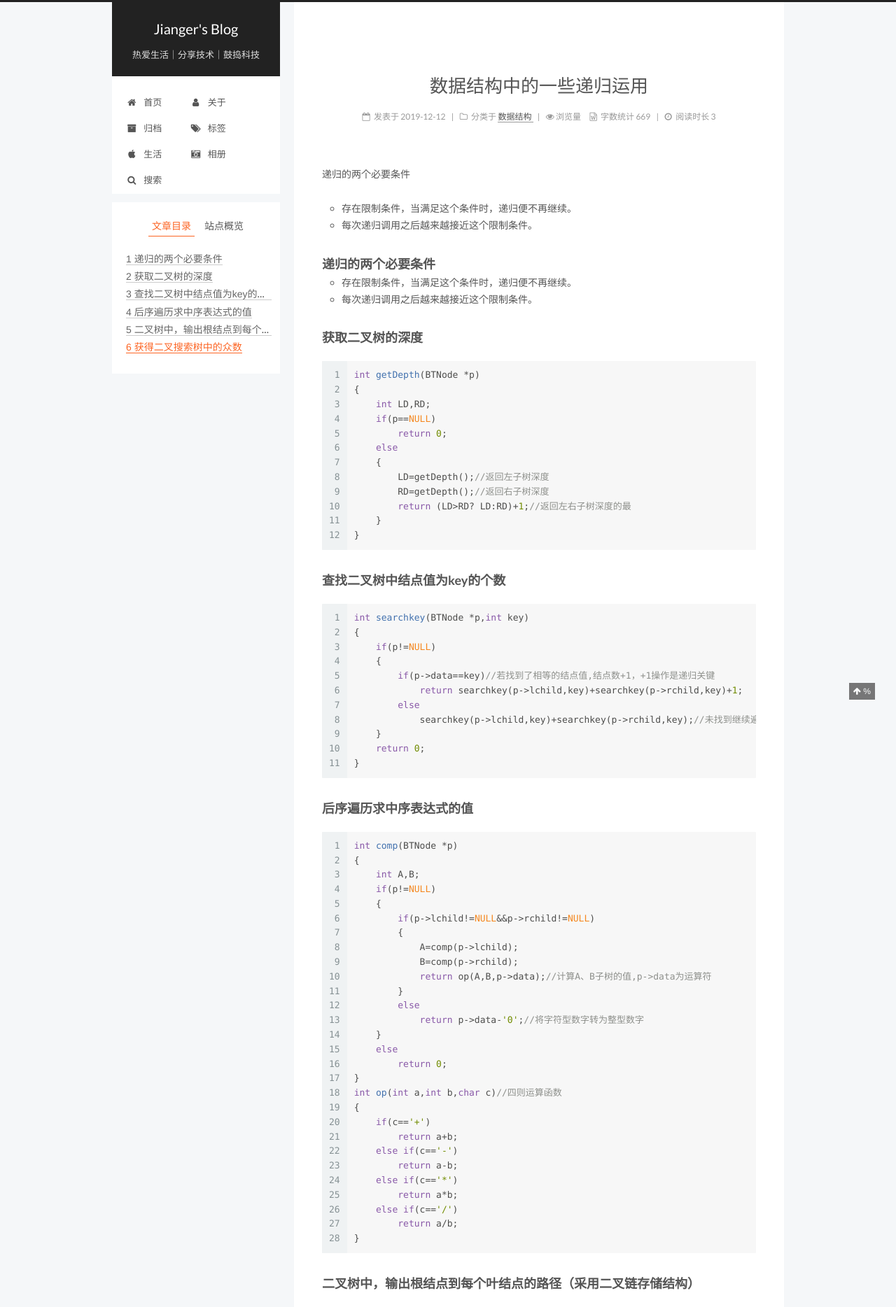
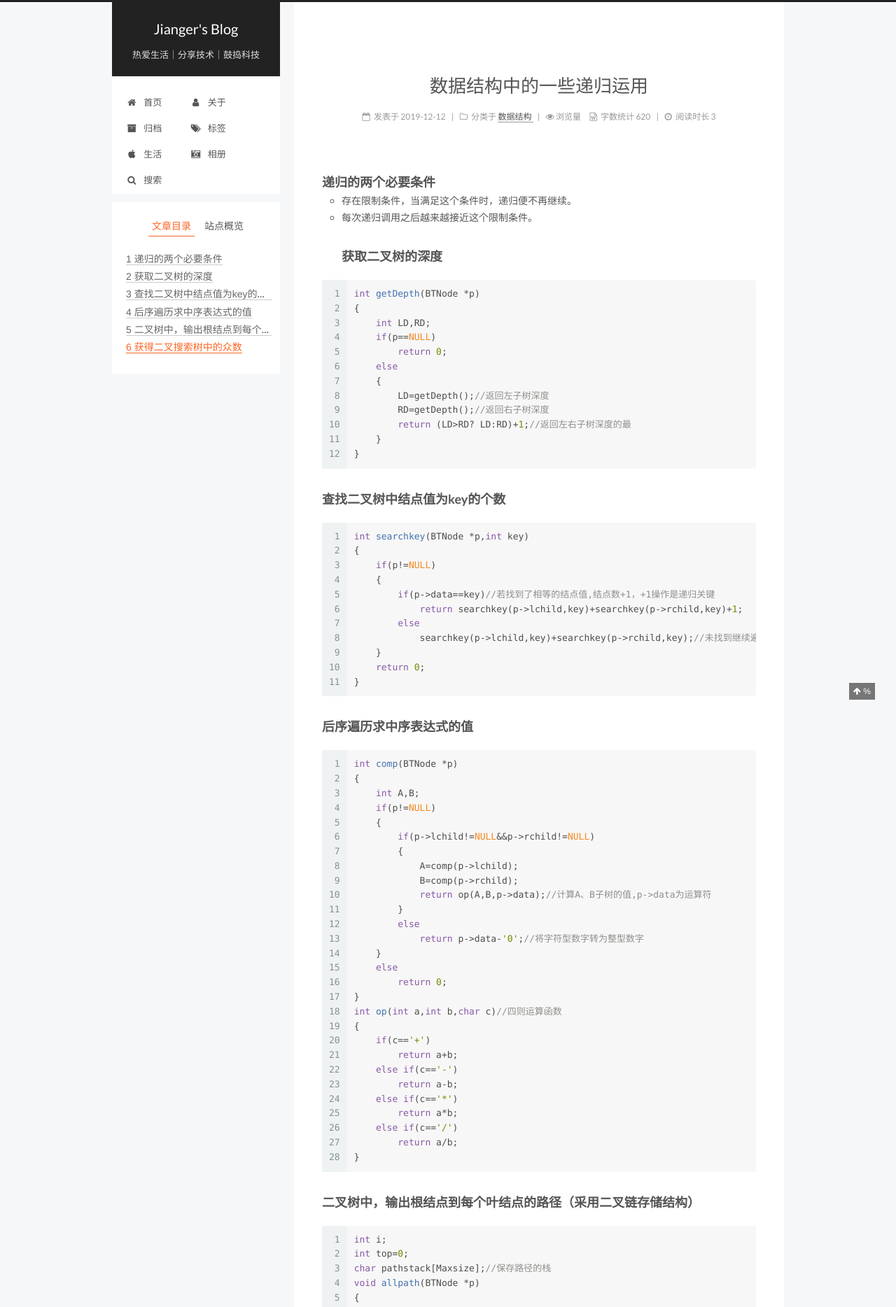
Before and after one commit to jiangsang/jiangsang.github.io, a Jekyll site: the page built from _posts/2019-12-12-对二叉树的操作.md, in a window 1280 px wide. Shown: the top 1868 px of the page at 70% size. Built offline with Jekyll 4.4.1, drawn with Linux system fonts in a browser that asks for light colours; nearby versions of some CDN libraries; comment, search, counter and statistics services are not loaded.

Commit message:
Update 2019-12-12-对二叉树的操作.md

````diff
--- a/_posts/2019-12-12-对二叉树的操作.md
+++ b/_posts/2019-12-12-对二叉树的操作.md
@@ -8,16 +8,11 @@ tags:
  - 二叉树
 ---
 
-递归的两个必要条件
-- 存在限制条件，当满足这个条件时，递归便不再继续。
-- 每次递归调用之后越来越接近这个限制条件。
-<!-- more -->
-
 ### 递归的两个必要条件
 
 - 存在限制条件，当满足这个条件时，递归便不再继续。
 - 每次递归调用之后越来越接近这个限制条件。
-
+<!-- more -->
 ### 获取二叉树的深度
 
 ```c
````
